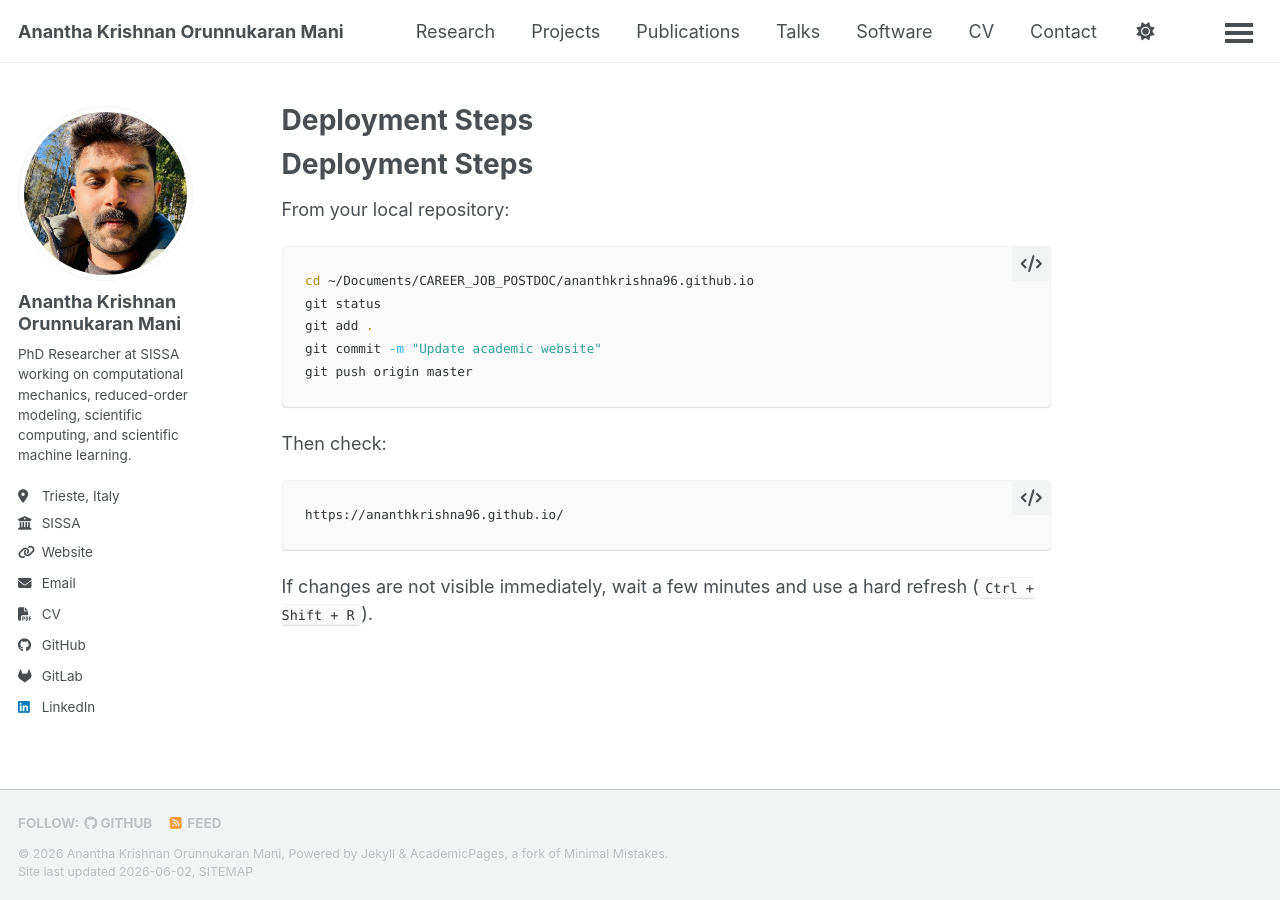
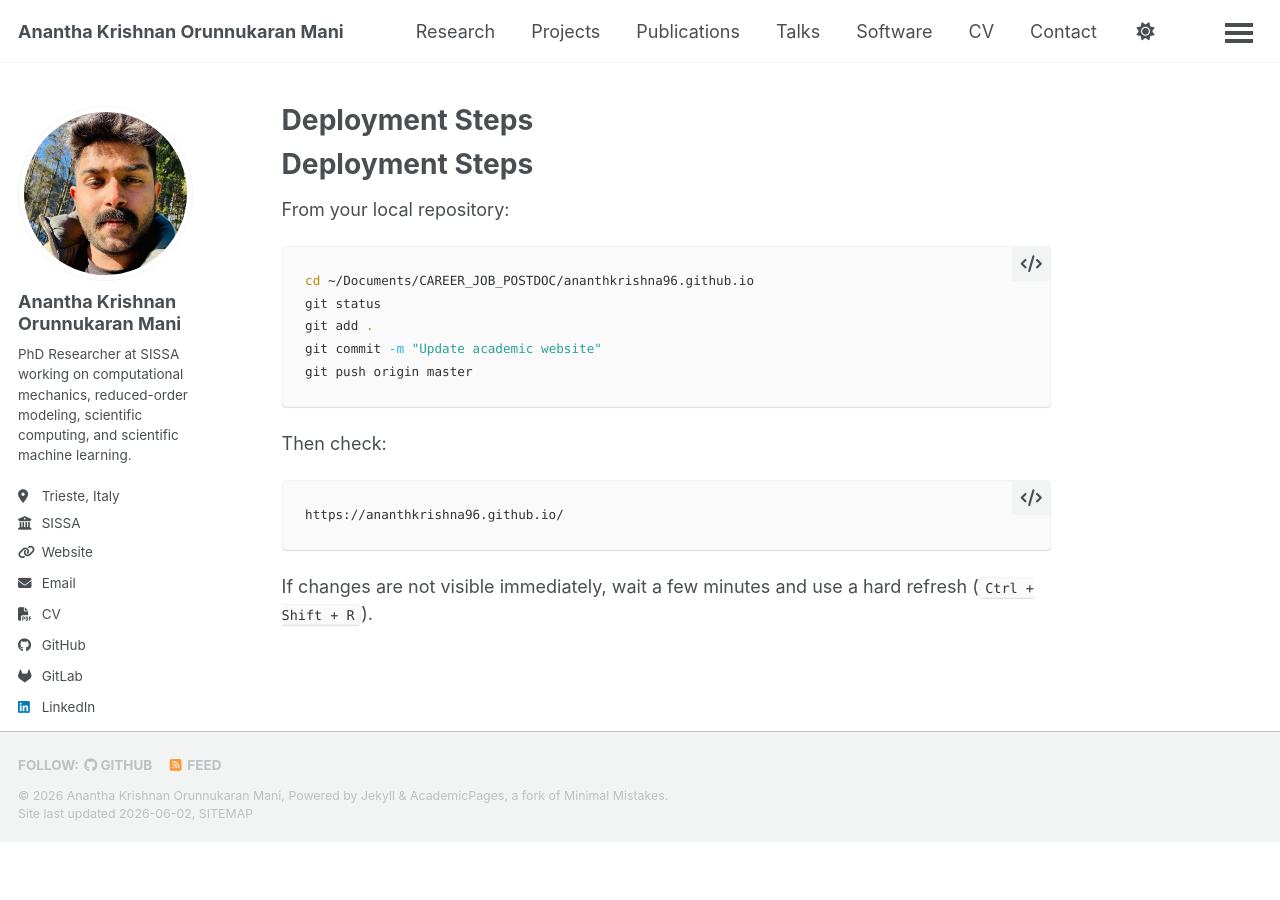
Before and after one commit to ananthkrishna96/ananthkrishna96.github.io, a Jekyll site: the page built from DEPLOYMENT_STEPS.md, in a window 1280 px wide. Built offline with Jekyll 4.4.1, drawn with Linux system fonts in a browser that asks for light colours; our own code applies the rules of GitHub Pages for plain Markdown files; a script that is not in the unit is left out.

Commit message:
footer update

```diff
--- a/_sass/layout/_base.scss
+++ b/_sass/layout/_base.scss
@@ -14,7 +14,7 @@ body {
 
   margin: 0;
   padding: $masthead-height 0 0;
-  padding-bottom: 9em;
+  padding-bottom: 0;
   font-family: $global-font-family;
   line-height: 1.5;
 
--- a/_sass/layout/_footer.scss
+++ b/_sass/layout/_footer.scss
@@ -18,8 +18,8 @@
   height: auto;
 
   /* keep the footer on the bottom of the page */
-  position: fixed;
-  bottom: 0;
+  position: static;
+  bottom: auto;
 
   -webkit-animation: intro 0.3s both;
           animation: intro 0.3s both;
```
